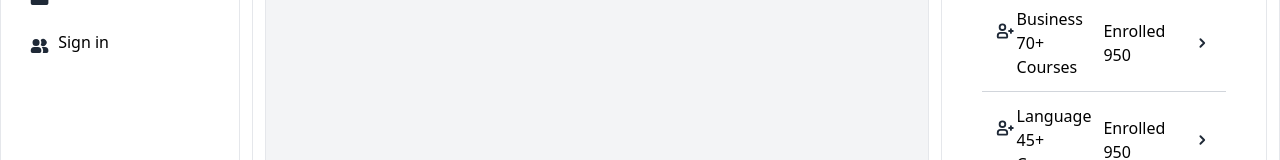
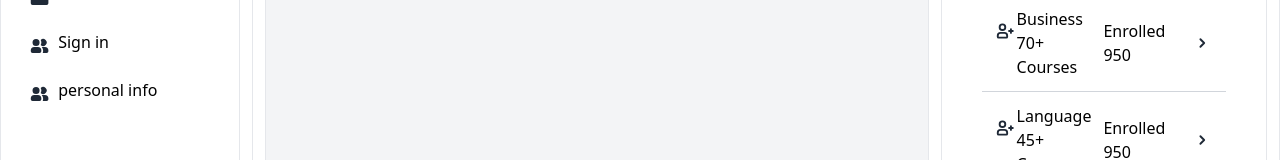
Before and after one commit to binshida-pk/Tailwind-project, a website: page src/index.html in a window 1280 px wide. Shown: the part 404-564 px from the top of the page. Drawn offline with nearby package versions, Linux system fonts and the light colour scheme.

Commit message:
info form

```diff
--- a/src/index.html
+++ b/src/index.html
@@ -191,6 +191,29 @@
                 >
               </div>
             </li>
+            <li>
+              <div class="flex justify-between hover:bg-gray-200 pl-3">
+                <svg
+                  class="w-6 h-6 text-gray-800 dark:text-black mt-3"
+                  aria-hidden="true"
+                  xmlns="http://www.w3.org/2000/svg"
+                  width="24"
+                  height="24"
+                  fill="currentColor"
+                  viewBox="0 0 24 24"
+                >
+                  <path
+                    fill-rule="evenodd"
+                    d="M8 4a4 4 0 1 0 0 8 4 4 0 0 0 0-8Zm-2 9a4 4 0 0 0-4 4v1a2 2 0 0 0 2 2h8a2 2 0 0 0 2-2v-1a4 4 0 0 0-4-4H6Zm7.25-2.095c.478-.86.75-1.85.75-2.905a5.973 5.973 0 0 0-.75-2.906 4 4 0 1 1 0 5.811ZM15.466 20c.34-.588.535-1.271.535-2v-1a5.978 5.978 0 0 0-1.528-4H18a4 4 0 0 1 4 4v1a2 2 0 0 1-2 2h-4.535Z"
+                    clip-rule="evenodd"
+                  />
+                </svg>
+
+                <a href="./info.html" class="block px-2 py-2 rounded w-full"
+                  >personal info</a
+                >
+              </div>
+            </li>
           </ul>
         </nav>
       </div>
@@ -285,38 +308,6 @@
                 d="M12 5.365V3m0 2.365a5.338 5.338 0 0 1 5.133 5.368v1.8c0 2.386 1.867 2.982 1.867 4.175 0 .593 0 1.292-.538 1.292H5.538C5 18 5 17.301 5 16.708c0-1.193 1.867-1.789 1.867-4.175v-1.8A5.338 5.338 0 0 1 12 5.365ZM8.733 18c.094.852.306 1.54.944 2.112a3.48 3.48 0 0 0 4.646 0c.638-.572 1.236-1.26 1.33-2.112h-6.92Z"
               />
             </svg>
-            <!-- <form class="bg-white p-8 rounded-lg shadow-lg w-96">
-
-              <h2 class="text-2xl font-bold mb-4 text-center">Contact Us</h2>
-
-              <label class="block mb-2 text-gray-700">Name</label>
-              <input
-                type="text"
-                class="w-full p-2 mb-4 border rounded-lg focus:outline-none focus:ring-2 focus:ring-blue-500"
-                placeholder="Your Name"
-              />
-
-              <label class="block mb-2 text-gray-700">Email</label>
-              <input
-                type="email"
-                class="w-full p-2 mb-4 border rounded-lg focus:outline-none focus:ring-2 focus:ring-blue-500"
-                placeholder="Your Email"
-              />
-
-              <label class="block mb-2 text-gray-700">Message</label>
-              <textarea
-                class="w-full p-2 mb-4 border rounded-lg focus:outline-none focus:ring-2 focus:ring-blue-500"
-                rows="4"
-                placeholder="Your Message"
-              ></textarea>
-
-              <button
-                type="submit"
-                class="w-full bg-blue-600 text-white py-2 rounded-lg hover:bg-blue-700"
-              >
-                Submit
-              </button>
-            </form> -->
           </div>
         </div>
         <!-- main body contents -->
```
Also changed, not shown: src/output.css.
